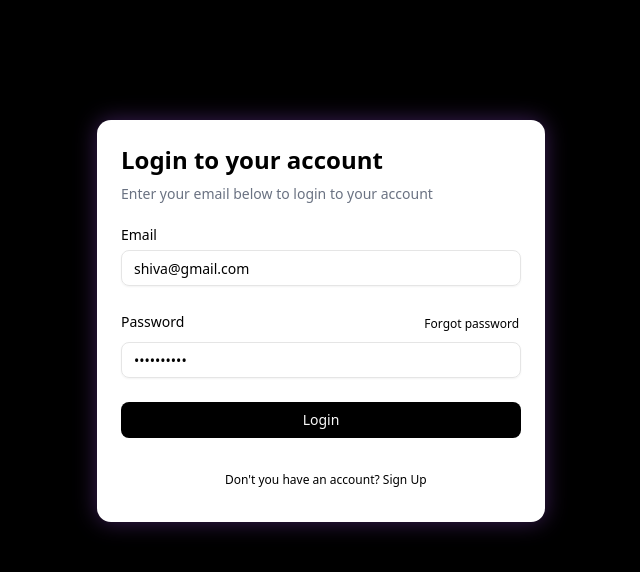
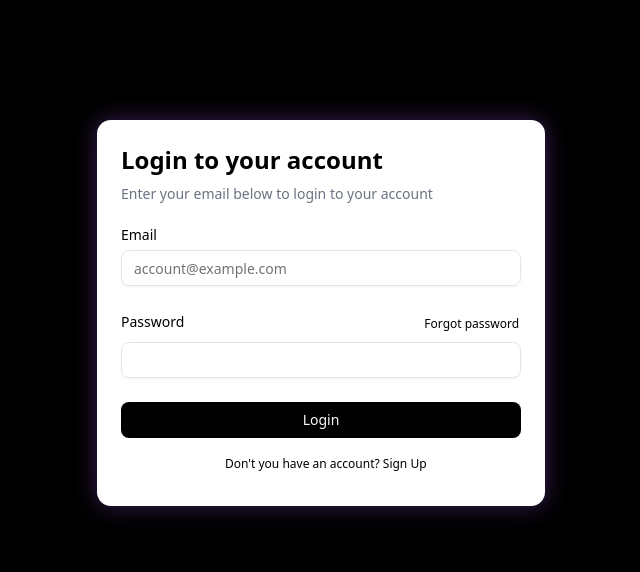
Before and after one commit to Ganeshdvp/Sandeshan-frontend, a React (Vite) app: page /login in a window 1280 px wide. Shown: the top 572 px of the page, without its empty margins (319-959 px from the left). Built offline with nearby package versions, Linux system fonts and the light colour scheme.

Commit message:
fixed bug 1.5

```diff
--- a/src/appComponents/Login.jsx
+++ b/src/appComponents/Login.jsx
@@ -35,8 +35,8 @@ export const Login = () => {
 
   const [firstName, setFirstName] = useState("");
   const [lastName, setLastName] = useState("");
-  const [email, setEmail] = useState("shiva@gmail.com");
-  const [password, setPassword] = useState("Shiva3@123");
+  const [email, setEmail] = useState("");
+  const [password, setPassword] = useState("");
   const [age, setAge] = useState("");
   const [gender, setGender] = useState("");
   const [location, setLocation] = useState("");
@@ -140,10 +140,7 @@ export const Login = () => {
           </CardDescription>
         </CardHeader>
         <CardContent>
-          <form onSubmit={(e)=>{
-            e.preventDefault();
-            toggleForm ? handleSignUpSubmit() : handleSignInSubmit();
-          }}>
+          <form>
             <div className="flex flex-col gap-6">
               {
                 toggleForm && (
@@ -256,16 +253,16 @@ export const Login = () => {
                     </>
                 )
               }
-              <Button type="submit" className="w-full bg-black cursor-pointer hover:bg-gray-800 hover:scale-102">
-            {
-              toggleForm ? (signUpPending ? <Spinner/> : "Sign Up") : (signInPending ? <Spinner/> : "Login")
-            }
-          </Button>
             </div>
           </form>
           <p className="text-red-600 text-[12px]">{toggleForm ? signUpError?.response?.data?.message : sigInError?.response?.data?.message}</p>
         </CardContent>
         <CardFooter className="flex-col gap-2">
+                 <Button type="submit" className="w-full bg-black cursor-pointer hover:bg-gray-800 hover:scale-102" onClick={toggleForm ? handleSignUpSubmit : handleSignInSubmit }>
+            {
+              toggleForm ? (signUpPending ? <Spinner/> : "Sign Up") : (signInPending ? <Spinner/> : "Login")
+            }
+          </Button>
           <CardAction>
             <Button className={toggleForm ? "cursor-pointer text-[12px] text-black ml-32" : "cursor-pointer text-[12px] text-black ml-22"} variant="link" onClick={()=> setToggleForm(!toggleForm)}>{toggleForm ? "Already have an account ? Login" : "Don't you have an account? Sign Up"}</Button>
           </CardAction>
```
